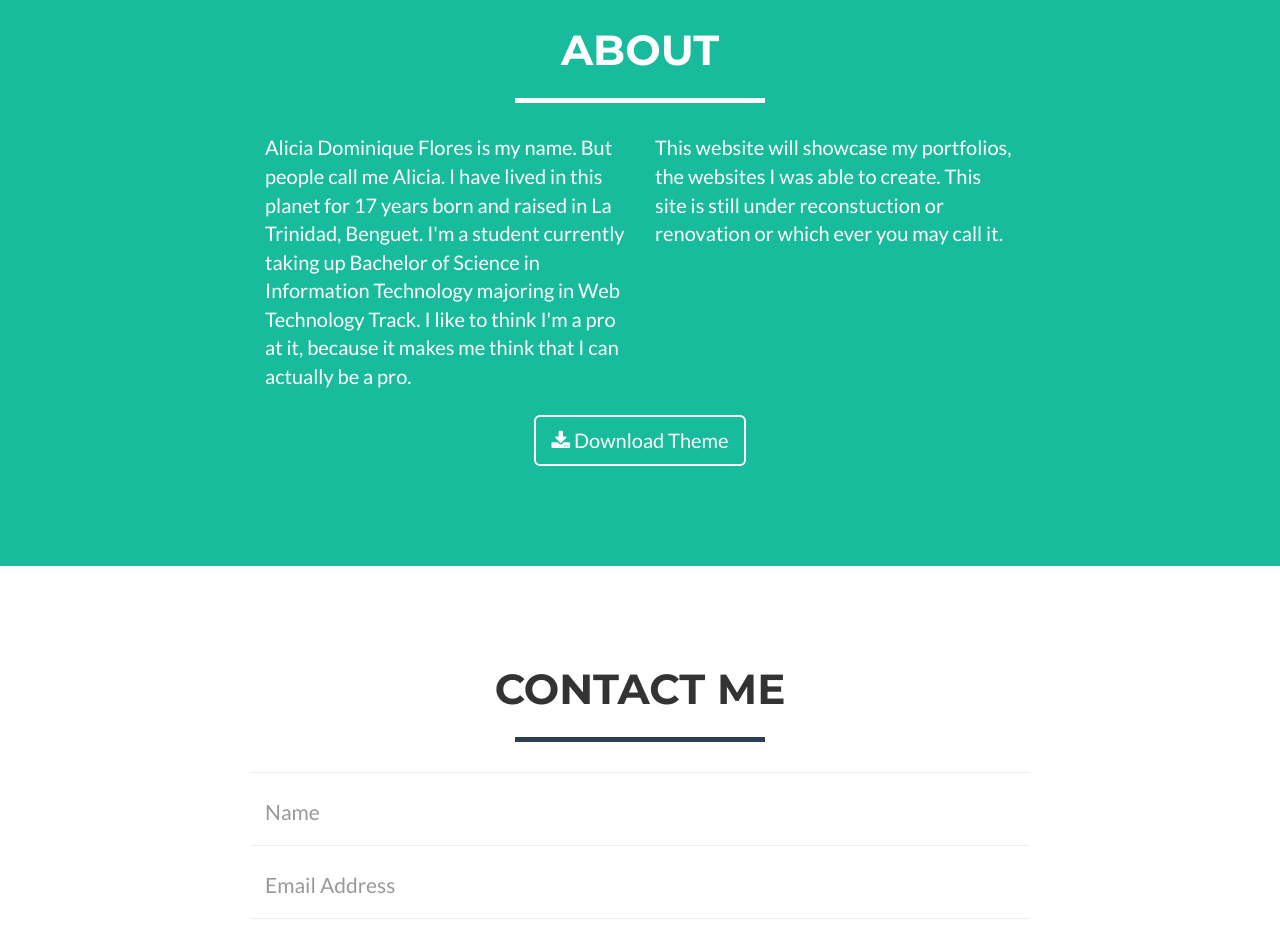
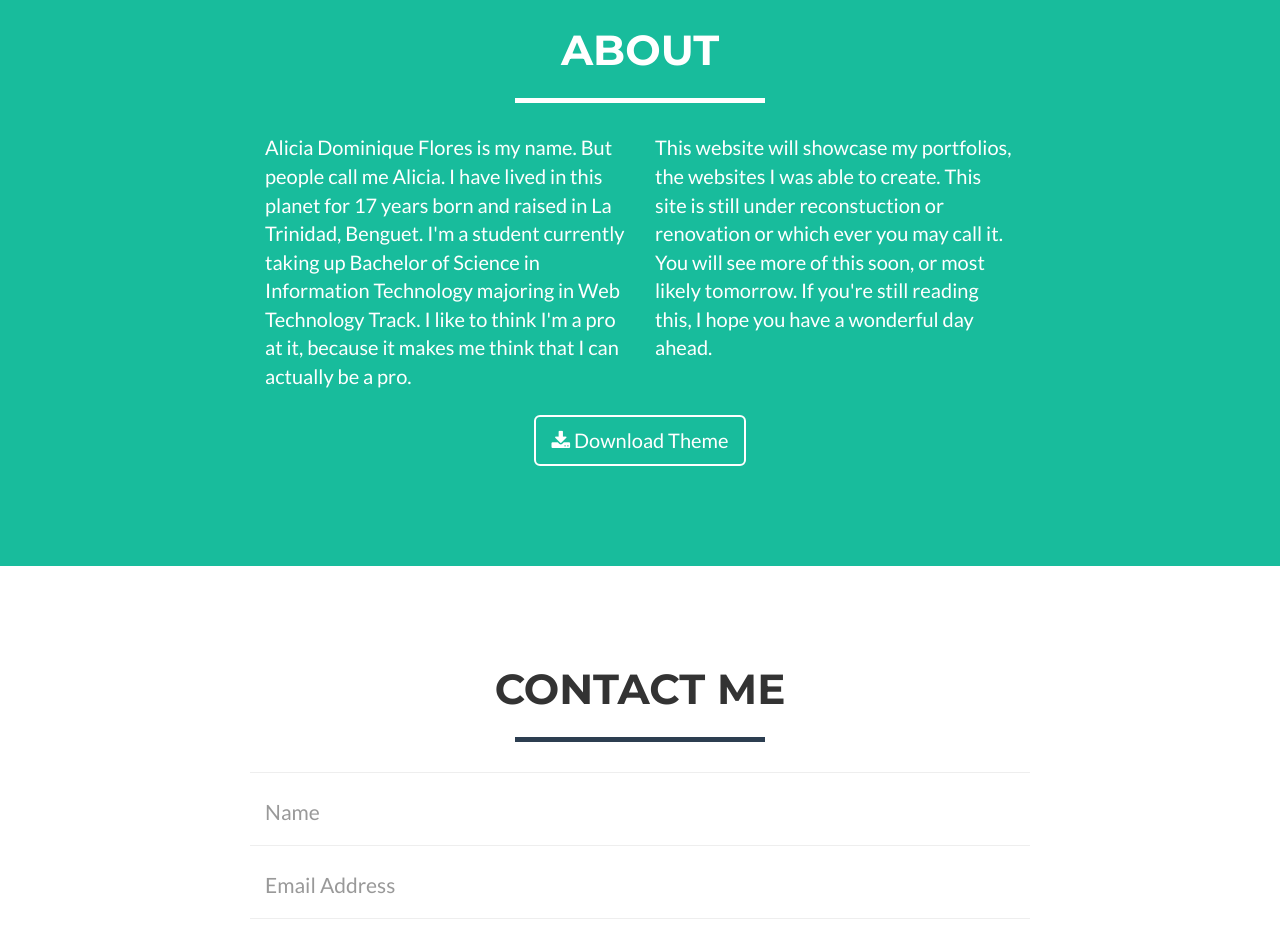
Before and after one commit to aliciadominique/aliciadominique.github.ioo, a website: page index.html in a window 1280 px wide. Shown: the part 1820-2753 px from the top of the page. Drawn offline with nearby package versions, Linux system fonts and the light colour scheme.

Commit message:
Add files via upload

```diff
--- a/index.html
+++ b/index.html
@@ -170,7 +170,7 @@
                     <p>Alicia Dominique Flores is my name. But people call me Alicia. I have lived in this planet for 17 years born and raised in La Trinidad, Benguet. I'm a student currently taking up Bachelor of Science in Information Technology majoring in Web Technology Track. I like to think I'm a pro at it, because it makes me think that I can actually be a pro.</p>
                 </div>
                 <div class="col-lg-4">
-                    <p>This website will showcase my portfolios, the websites I was able to create. This site is still under reconstuction or renovation or which ever you may call it.</p>
+                    <p>This website will showcase my portfolios, the websites I was able to create. This site is still under reconstuction or renovation or which ever you may call it. You will see more of this soon, or most likely tomorrow. If you're still reading this, I hope you have a wonderful day ahead.</p>
                 </div>
                 <div class="col-lg-8 col-lg-offset-2 text-center">
                     <a href="#" class="btn btn-lg btn-outline">
```
